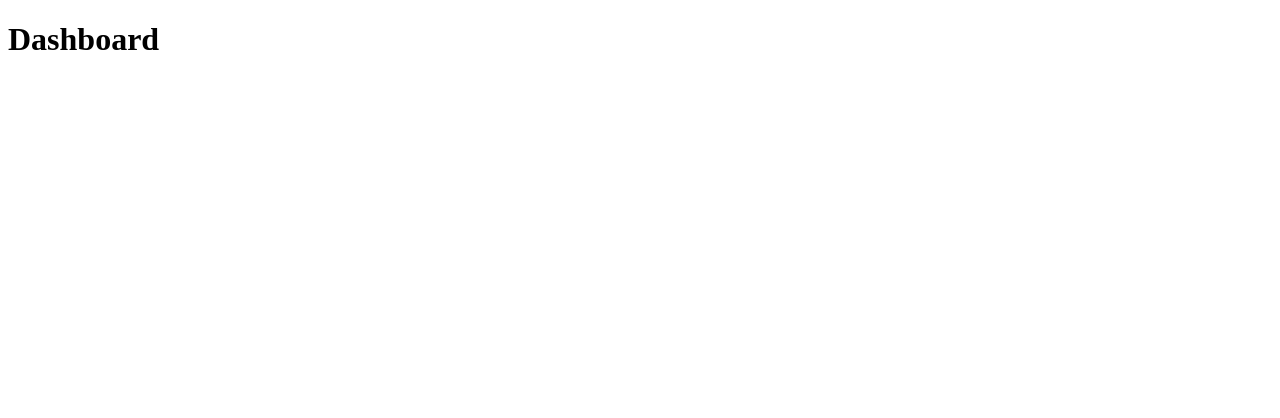
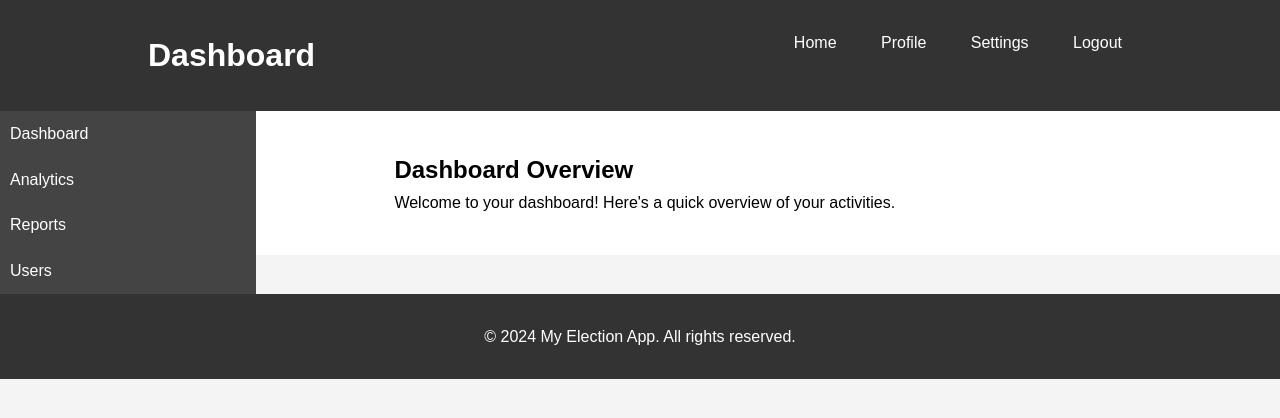
Before and after one commit to ikelsylvester/ElectionApp, a Node server app: page /dashboard in a window 1280 px wide. Before the commit the part shown is almost empty. Shown: the top 418 px of the page. Run offline with Node 20, Linux system fonts and the light colour scheme; some libraries are stand-ins or nearby versions.

Commit message:
new code

```diff
--- /dev/null
+++ b/Public/css/dashboard.css
@@ -0,0 +1,95 @@
+/* Reset default browser styles */
+* {
+    margin: 0;
+    padding: 0;
+    box-sizing: border-box;
+}
+
+body {
+    font-family: Arial, sans-serif;
+    line-height: 1.6;
+    background-color: #f4f4f4;
+}
+
+.container {
+    width: 80%;
+    margin: 0 auto;
+    padding: 20px;
+}
+
+header {
+    background-color: #333;
+    color: #fff;
+    padding: 10px 0;
+}
+
+header h1 {
+    margin: 0;
+    display: inline-block;
+    vertical-align: middle;
+}
+
+header nav {
+    float: right;
+}
+
+header nav ul {
+    list-style-type: none;
+    margin: 0;
+    padding: 0;
+}
+
+header nav ul li {
+    display: inline-block;
+    margin-left: 20px;
+}
+
+header nav ul li a {
+    color: #fff;
+    text-decoration: none;
+    padding: 5px 10px;
+}
+
+header nav ul li a:hover {
+    background-color: #555;
+}
+
+.sidebar {
+    background-color: #444;
+    color: #fff;
+    width: 20%;
+    float: left;
+}
+
+.sidebar ul {
+    list-style-type: none;
+    padding: 0;
+}
+
+.sidebar ul li {
+    padding: 10px;
+}
+
+.sidebar ul li a {
+    color: #fff;
+    text-decoration: none;
+}
+
+.sidebar ul li a:hover {
+    background-color: #555;
+}
+
+.content {
+    float: left;
+    width: 80%;
+    background-color: #fff;
+    padding: 20px;
+}
+
+footer {
+    background-color: #333;
+    color: #fff;
+    text-align: center;
+    padding: 10px 0;
+    clear: both;
+}
--- a/Views/dashboard.ejs
+++ b/Views/dashboard.ejs
@@ -1,11 +1,48 @@
+
 <!DOCTYPE html>
 <html lang="en">
 <head>
     <meta charset="UTF-8">
     <meta name="viewport" content="width=device-width, initial-scale=1.0">
-    <title>Document</title>
+    <title>Dashboard</title>
+    <link rel="stylesheet" href="/css/dashboard.css">
 </head>
 <body>
-    <h1>Dashboard</h1>
+    <header>
+        <div class="container">
+            <h1>Dashboard</h1>
+            <nav>
+                <ul>
+                    <li><a href="#">Home</a></li>
+                    <li><a href="#">Profile</a></li>
+                    <li><a href="#">Settings</a></li>
+                    <li><a href="#">Logout</a></li>
+                </ul>
+            </nav>
+        </div>
+    </header>
+
+    <aside class="sidebar">
+        <ul>
+            <li><a href="#">Dashboard</a></li>
+            <li><a href="#">Analytics</a></li>
+            <li><a href="#">Reports</a></li>
+            <li><a href="#">Users</a></li>
+        </ul>
+    </aside>
+
+    <main class="content">
+        <div class="container">
+            <h2>Dashboard Overview</h2>
+            <p>Welcome to your dashboard! Here's a quick overview of your activities.</p>
+            <!-- Your content here -->
+        </div>
+    </main>
+
+    <footer>
+        <div class="container">
+            <p>&copy; 2024 My Election App. All rights reserved.</p>
+        </div>
+    </footer>
 </body>
 </html>
--- a/Views/voters.ejs
+++ b/Views/voters.ejs
@@ -48,8 +48,8 @@
           </div>
            <!-- ID Input Field -->
            <div class="form-group">
-            <label for="id">ID</label>
-            <input type="text" id="id" name="id" placeholder="Enter ID">
+            <label for="id">Confirm Password</label>
+            <input type="password" id="c_password" name="c_password" placeholder="Confirm password">
           </div>
 
           <!-- Submit Button -->
--- a/package.json
+++ b/package.json
@@ -4,6 +4,7 @@
   "description": "",
   "main": "index.js",
   "scripts": {
+    "start": "nodemon server.js",
     "test": "echo \"Error: no test specified\" && exit 1"
   },
   "author": "",
--- a/server.js
+++ b/server.js
@@ -20,19 +20,20 @@ const db = new sqlite3.Database('./election.db');
 
 // Database schema creation
 db.serialize(() => {
-    db.run('CREATE TABLE IF NOT EXISTS auth( id INTEGER PRIMARY KEY, username VARCHAR(50) NOT NULL, password VARCHAR(50) NOT NULL, user_id INTEGER)');
-    db.run('CREATE TABLE IF NOT EXISTS roles( id INTEGER PRIMARY KEY, role VARCHAR(50) NOT NULL)');
-    db.run('CREATE TABLE IF NOT EXISTS users( id INTEGER PRIMARY KEY, first_name VARCHAR(50) NOT NULL, middle_name VARCHAR(50) NULL, last_name VARCHAR(50) NOT NULL, DOB DATE NOT NULL)');
-    db.run('CREATE TABLE IF NOT EXISTS parties( id INTEGER PRIMARY KEY, party VARCHAR(50) NOT NULL, logo BLOB)');
-    db.run('CREATE TABLE IF NOT EXISTS positions( id INTEGER PRIMARY KEY, position VARCHAR(50) NOT NULL, logo BLOB)');
-    db.run('CREATE TABLE IF NOT EXISTS candidates( id INTEGER PRIMARY KEY, first_name VARCHAR(50) NOT NULL, middle_name VARCHAR(50) NULL, last_name VARCHAR(50) NOT NULL, position_id INTEGER NOT NULL, party_id INTEGER NOT NULL, photo BLOB)');
-    db.run('CREATE TABLE IF NOT EXISTS votes( id INTEGER PRIMARY KEY, candidate_id INTEGER NOT NULL, vote INTEGER NOT NULL)');
+    db.run('CREATE TABLE IF NOT EXISTS auth( id INTEGER  PRIMARY KEY AUTOINCREMENT, username VARCHAR(50) NOT NULL, password VARCHAR(50) NOT NULL, user_id INTEGER)');
+    db.run('CREATE TABLE IF NOT EXISTS roles( id INTEGER  PRIMARY KEY AUTOINCREMENT, role VARCHAR(50) NOT NULL)');
+    db.run('CREATE TABLE IF NOT EXISTS users( id INTEGER  PRIMARY KEY AUTOINCREMENT, first_name VARCHAR(50) NOT NULL, middle_name VARCHAR(50) NULL, last_name VARCHAR(50) NOT NULL, DOB DATE NOT NULL)');
+    db.run('CREATE TABLE IF NOT EXISTS parties( id INTEGER  PRIMARY KEY AUTOINCREMENT, party VARCHAR(50) NOT NULL, logo BLOB)');
+    db.run('CREATE TABLE IF NOT EXISTS positions( id INTEGER  PRIMARY KEY AUTOINCREMENT, position VARCHAR(50) NOT NULL, logo BLOB)');
+    db.run('CREATE TABLE IF NOT EXISTS candidates( id INTEGER  PRIMARY KEY AUTOINCREMENT, first_name VARCHAR(50) NOT NULL, middle_name VARCHAR(50) NULL, last_name VARCHAR(50) NOT NULL, position_id INTEGER NOT NULL, party_id INTEGER NOT NULL, photo BLOB)');
+    db.run('CREATE TABLE IF NOT EXISTS votes( id INTEGER  PRIMARY KEY AUTOINCREMENT, candidate_id INTEGER NOT NULL, vote INTEGER NOT NULL)');
 });
 
 // Example users array (for testing purposes)
 let users = [];
 
 // Route to render dashboard
+
 app.get("/dashboard", (req, res) => {
     res.render("dashboard.ejs");
 });
@@ -42,17 +43,18 @@ app.get("/login", (req, res) => {
     res.render("login.ejs");
 });
 
+
 // Route to handle login form submission
-app.post("/login", (req, res) => {
-    const { username, password } = req.body;
-    // Example: Check credentials against a database or users array
-    const user = users.find(user => user.username === username && user.password === password);
-    if (user) {
-        res.redirect("/dashboard");
-    } else {
-        res.send("Invalid username or password");
-    }
-});
+// app.post("/login", (req, res) => {
+//     const { username, password } = req.body;
+//     // Example: Check credentials against a database or users array
+//     const user = users.find(user => user.username === username && user.password === password);
+//     if (user) {
+//         res.redirect("/dashboard");
+//     } else {
+//         res.send("Invalid username or password");
+//     }
+// });
 
 // Route to render signup form
 app.get("/signUp", (req, res) => {
@@ -60,72 +62,76 @@ app.get("/signUp", (req, res) => {
 });
 
 // Route to handle signup form submission
-app.post("/signUp", (req, res) => {
-    const userData = {
-        username: req.body.username,
-        password: req.body.password,
-        email: req.body.email
-    };
-    // Store user data (example: push to users array)
-    users.push(userData);
-    console.log(`User SignUp:`, userData);
-    res.redirect("/login");
-});
+// app.post("/signUp", (req, res) => {
+//     const userData = {
+//         username: req.body.username,
+//         password: req.body.password,
+//         email: req.body.email
+//     };
+//     // Store user data (example: push to users array)
+//     users.push(userData);
+//     console.log(`User SignUp:`, userData);
+//     res.redirect("/login");
+// });
 
-// Route to render candidates registration form
-app.get("/candidates_registration", (req,res)=>{
-    res.render("candidates_registration.ejs")
-})
-// Handle POST request to /party_registration
-app.post("/candidates_registration", (req, res)=>{
-    const {id,firstName,middleName,lastName,position,partyID,photo}= req.body;
-    db.run("INSERT INTO candidates(id, first_name, middle_name, last_name,postion_id,photo) VALUES(?,?,?,?,?,?,?)"
-       [id, firstName, middleName, lastName, position, partyID, photo],
-    function(err){
-
-        if(err){
-          return console.err(err.message);
-        }
-         res.send('Candidate registered successfully');
-     });
-});
+//
 
 // Route to render voters registration form
 app.get("/voters", (req, res)=>{
     res.render("voters.ejs")
 });
-app.post("/voters", (req,res)=>{
-    const {username, password}= req.body;
-    db.run("INSERT INTO auth(username, password) VALUES (?,?),"
-     [username, password],
-    function(err){
-        if(err){
-            return console.err(err.message);
+ app.post("/voters", (req, res) => {
+    // console.log(req.body); // Ensure req.body is populated correctly
+    const { firstName, middleName, lastName, dob,username,password } = req.body;
+    db.run(
+        "INSERT INTO users(first_name, middle_name, last_name, DOB) VALUES (?,?,?,?)",
+        [firstName, middleName, lastName, dob],
+        function(err) {
+            if (err) {
+                return console.error(err.message); // Corrected console.error
+
+            }
+            db.run(
+                "INSERT INTO auth(username,password,user_id) VALUES (?,?,?)",
+                [username,password, this.lastID],
+                function(err){
+                    if(err){
+                        return console.error(err.message);
+                    }
+                }
+            )
+
+            console.log(`A row has been inserted with ID ${this.lastID}`);
+            res.redirect("/login2");
         }
-        console.log(`A row has been insert with ${this.lastID}`);
+    );
+});
 
-        res.redirect("/login2")
-    });
-});
 // Route to render login form
 app.get("/login2", (req, res)=>{
     res.render("login2.ejs")
 });
-
-app.post("/voters", (req,res)=>{
-    const {id, firstName, middleName,lastName,dob}=req.body;
-    db.run("INSERT INTO users(id,first_name, middle_name,last_name,DOB) VALUES (?,?),"
-     [id, firstName, middleName,lastName,dob],
-    function(err){
-        if(err){
-            return console.err(err.message);
+ // Route to handle login form submission for login2
+app.post("/login2", (req, res) => {
+    const { username, password } = req.body;
+    // Here you should check credentials against your database
+    // This example assumes you have a database setup (SQLite in your case)
+    db.get('SELECT * FROM auth WHERE username = ? AND password = ?', [username, password], (err, row) => {
+        if (err) {
+            return console.error(err.message);
         }
-        console.log(`A row has been insert with ${this.lastID}`);
+        if (row) {
+            // If credentials are correct, redirect to dashboard
+            res.redirect("/dashboard");
+        } else {
+            // If credentials are incorrect, handle as needed (e.g., show error message)
+            res.send("Invalid username or password");
+        }
+    });
+});
 
 
-    }
-    );
-});
+
 
 // Route to render party registration form
 app.get("/party_registration", (req, res)=>{
@@ -149,7 +155,23 @@ app.post("/party_registration", (req, res) => {
         }
     );
 });
+// Route to render candidates registration form
+// app.get("/candidates_registration", (req,res)=>{
+//     res.render("candidates_registration.ejs");
+// });
+// // Handle POST request to /Candidates_registration
+// app.post("/candidates_registration", (req, res)=>{
+//     const {firstName,middleName,lastName,position,partyID,photo}= req.body;
+//     db.run("INSERT INTO candidates( first_name, middle_name, last_name,postion_id,photo) VALUES(?,?,?,?,?,?,?)"
+//        [ firstName, middleName, lastName, position, partyID, photo],
+//     function(err){
 
+//         if(err){
+//           return console.err(err.message);
+//         }
+//          res.send('Candidate registered successfully');
+//      });
+// });
 
 // Start server
 app.listen(port, () => {
```
Also changed, not shown: election.db.
